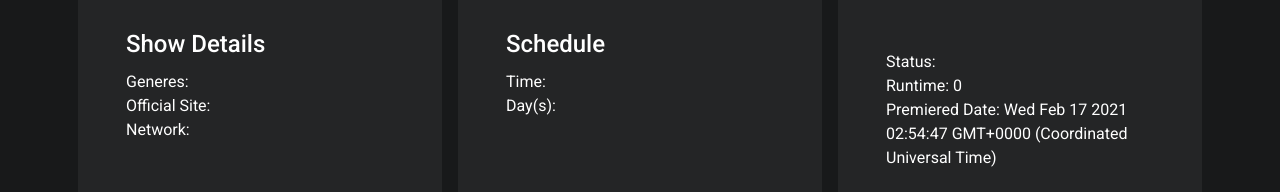
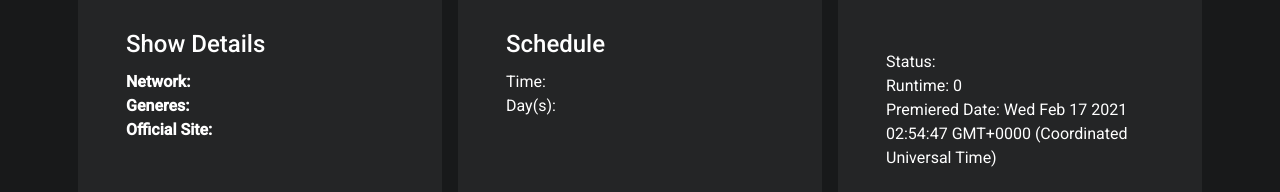
Before and after one commit to kaylijoi/tv-show-app, an Angular app: page / in a window 1280 px wide. Shown: the part 423-615 px from the top of the page. Built offline with nearby package versions, Linux system fonts and the light colour scheme.

Commit message:
added some styling to show-details

```diff
--- a/src/app/app.component.html
+++ b/src/app/app.component.html
@@ -22,7 +22,9 @@
     </mat-card>
   </mat-grid-tile>
   <mat-grid-tile>
-    <app-status></app-status>
+    <mat-card color="primary">
+      <app-status></app-status>
+    </mat-card>
   </mat-grid-tile>
 </mat-grid-list>
  -->
--- a/src/app/app.component.ts
+++ b/src/app/app.component.ts
@@ -24,7 +24,7 @@ export class AppComponent {
       premier: new Date(),
       time: '',
       days: '',
-      Genres: '',
+      Genres: [],
       OfficialSite: '',
       Network: ''
     }
--- a/src/app/ishow-info.ts
+++ b/src/app/ishow-info.ts
@@ -19,7 +19,7 @@ export interface IShowInfo {
 
   //Show Details Data
 
-  Genres: string
+  Genres: string[]
   OfficialSite: string
   Network: string
 
--- a/src/app/show-details/show-details.component.css
+++ b/src/app/show-details/show-details.component.css
@@ -0,0 +1,4 @@
+#inner3 {
+  /* display: table-cell; */
+  white-space: nowrap;
+}
--- a/src/app/show-details/show-details.component.html
+++ b/src/app/show-details/show-details.component.html
@@ -2,9 +2,12 @@
   <div id="main" *ngIf="details">
     <mat-card-title class ="title">Show Details</mat-card-title>
     <div id="wrapper">
-      <div id="inner1">Generes: {{details.Genres}}</div>
-      <div id ="inner2">Official Site: {{details.OfficialSite}}</div>
-      <div id ="inner3">Network: {{details.Network}}</div>
-    </div>
+
+      <div id ="inner1"> <strong>Network:</strong> {{details.Network}} </div>
+      <div id ="inner2"> <strong>Generes:</strong> {{details.Genres}} </div>
+
+      <!-- <div class="summaryText" [innerHTML] = current.summary></div> -->
+      <div id ="inner3"> <strong>Official Site:</strong><a href= "{{details.OfficialSite}}"> {{details.OfficialSite}}</a></div>
+
 
   </div>
--- a/src/app/show-details/show-details.component.ts
+++ b/src/app/show-details/show-details.component.ts
@@ -8,10 +8,19 @@ import { IShowInfo } from '../ishow-info';
 })
 export class ShowDetailsComponent implements OnInit {
 
+
   @Input() details : IShowInfo
 
   constructor() {
     this.details ={
+
+  /* current : IShowInfo
+
+  constructor(private showInfoService : ShowInfoService) {
+    this.current ={
+ */
+
+
       id: 1,
       name: '',
       summary: '',
@@ -23,10 +32,18 @@ export class ShowDetailsComponent implements OnInit {
       time: '',
       days: '',
       Network: '',
-      Genres: '',
+      Genres: [],
       OfficialSite: ''
     };
     }
 
+
   ngOnInit(): void {  }
+
+
+
+  /* ngOnInit(): void {
+    this.showInfoService.getShowInfo('Lost').subscribe(data => this.current = data);
+  } */
+
 }
--- a/src/app/show-info.service.ts
+++ b/src/app/show-info.service.ts
@@ -43,7 +43,8 @@ export class ShowInfoService {
         days: data.schedule.days,
 
         //Show Details Data
-        Genres: data.genres[0],
+
+        Genres: data.genres,
         OfficialSite: data.officialSite,
         Network: data.network.name
 
--- a/src/app/show-schedule/show-schedule.component.ts
+++ b/src/app/show-schedule/show-schedule.component.ts
@@ -22,7 +22,7 @@ export class ShowScheduleComponent implements OnInit {
       time: '',
       days: '',
       Network: '',
-      Genres: '',
+      Genres: [],
       OfficialSite: ''
     };
   }
--- a/src/app/show-summary/show-summary.component.ts
+++ b/src/app/show-summary/show-summary.component.ts
@@ -21,7 +21,7 @@ export class ShowSummaryComponent implements OnInit {
       time: '',
       days: '',
       Network: '',
-      Genres: '',
+      Genres: [],
       OfficialSite: ''
     };
   }
--- a/src/app/status/status.component.ts
+++ b/src/app/status/status.component.ts
@@ -22,7 +22,7 @@ export class StatusComponent implements OnInit {
       time: '',
       days: '',
       Network: '',
-      Genres: '',
+      Genres: [],
       OfficialSite: ''
     };
   }
```
